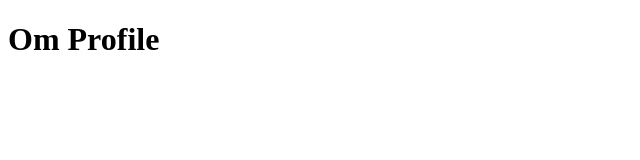
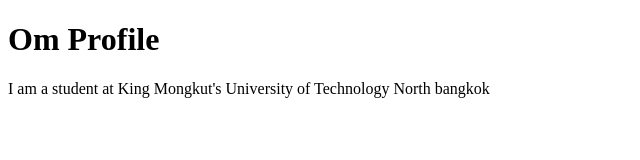
Before and after one commit to chal-48/github-desktop-project, a plain HTML site: page index.html in a window 1280 px wide. Shown: the whole page, without its empty margins (0-640 px from the left). Drawn offline with Linux system fonts and the light colour scheme.

Commit message:
Add information
add information

```diff
--- a/index.html
+++ b/index.html
@@ -7,5 +7,6 @@
 </head>
 <body>
     <h1>Om Profile</h1>
+    <p>I am a student at King Mongkut's University of Technology North bangkok</p>
 </body>
 </html>
```
